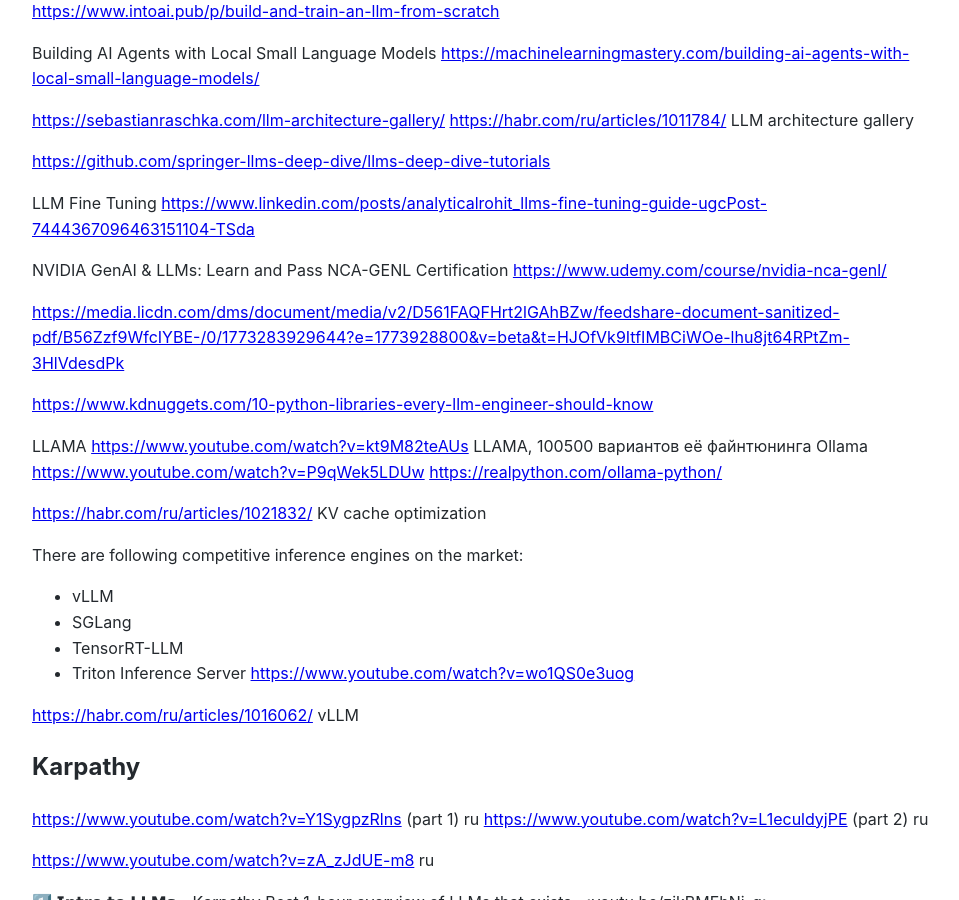
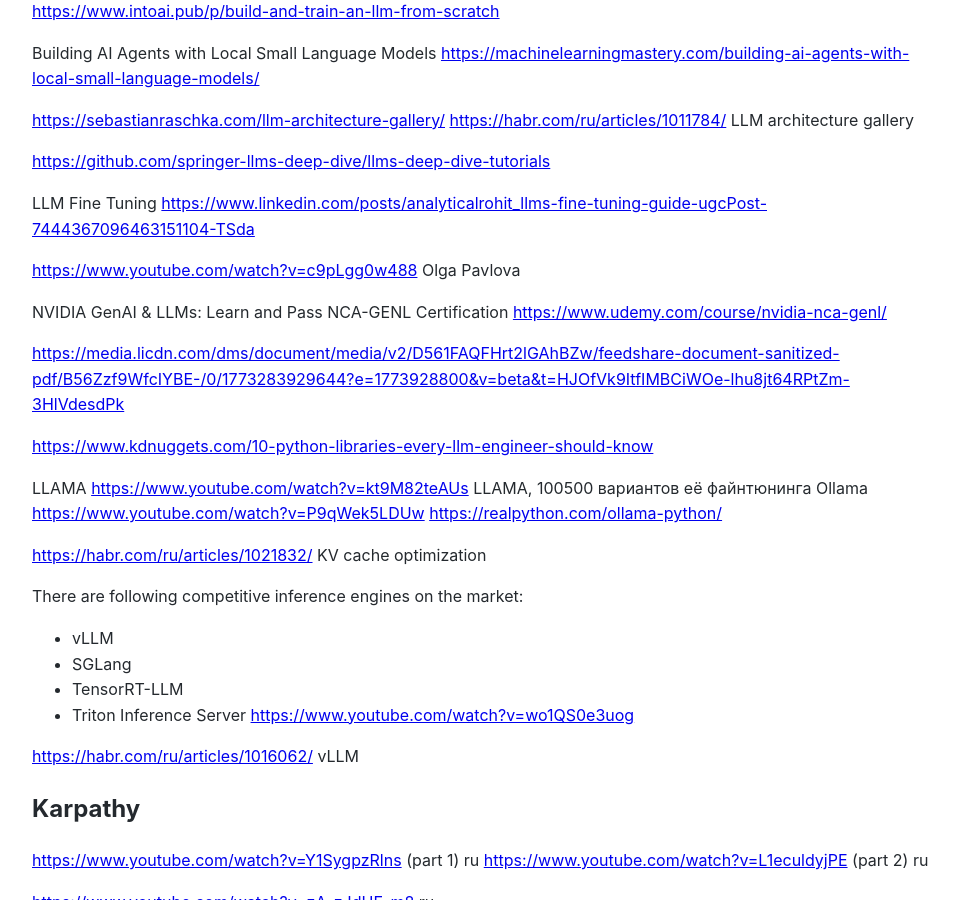
Before and after one commit to Michael-Lubinsky/michael-lubinsky.github.com, a Jekyll site: the page built from ml/llm.md, in a window 1280 px wide and 900 px high, scrolled down 338 px. Shown: the whole window, without its empty margins (158-1117 px from the left). Built offline with Jekyll 4.4.1, drawn with Linux system fonts in a browser that asks for light colours; our own code applies the rules of GitHub Pages for plain Markdown files.

Commit message:
Update llm.md

```diff
--- a/ml/llm.md
+++ b/ml/llm.md
@@ -25,6 +25,8 @@
 
 LLM Fine Tuning
 <https://www.linkedin.com/posts/analyticalrohit_llms-fine-tuning-guide-ugcPost-7444367096463151104-TSda>
+
+<https://www.youtube.com/watch?v=c9pLgg0w488> Olga Pavlova
 
 
 NVIDIA GenAI & LLMs: Learn and Pass NCA-GENL Certification
```
